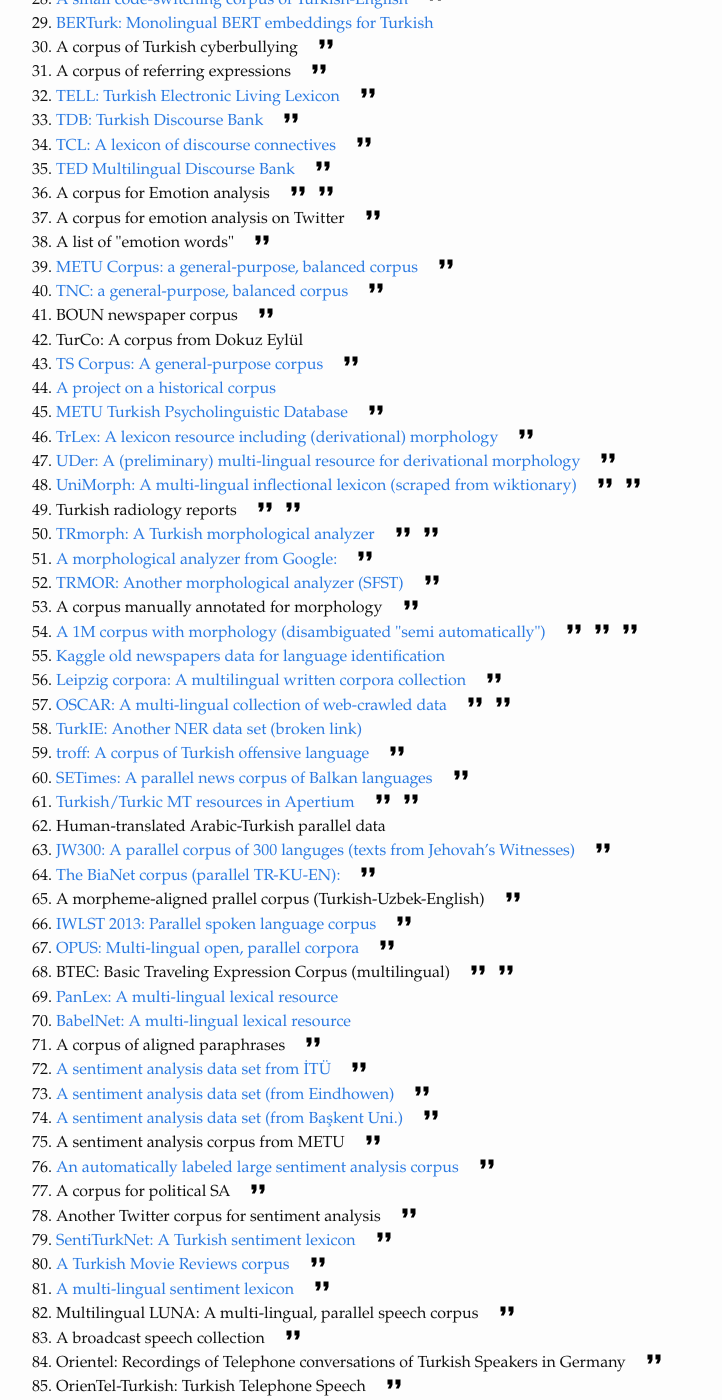
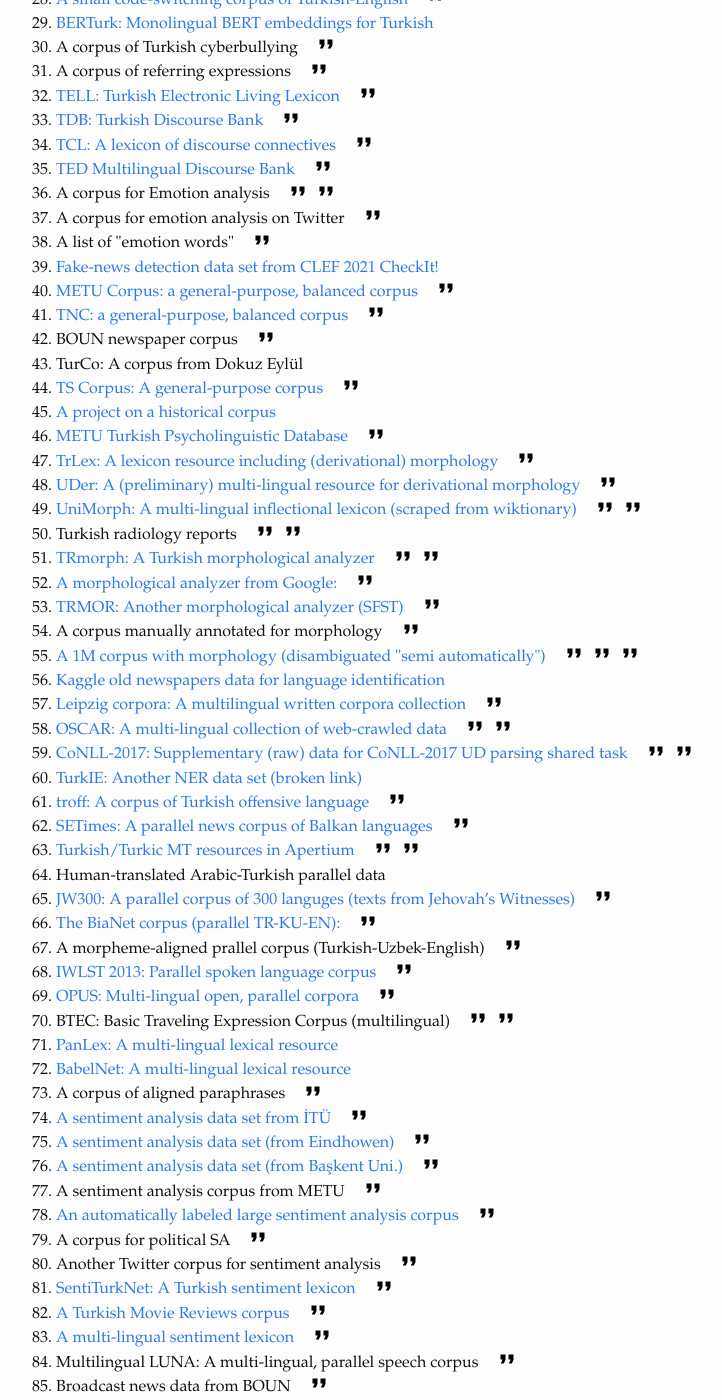
Before and after one commit to TurkishNLP/list, a Jekyll site: the page built from index.md, in a window 1280 px wide and 1400 px high, scrolled down 872 px. Shown: the whole window, without its empty margins (244-966 px from the left). Built offline with Jekyll 4.4.1, drawn with Linux system fonts in a browser that asks for light colours; some of the changed text lies outside the part shown.

Commit message:
More resources.

```diff
--- a/_data/resources.yml
+++ b/_data/resources.yml
@@ -749,3 +749,27 @@
   citations: [stepanov2014]
   available: "for research purposes upon signing Data Sharing Agreement with University of Trento"
   notes: I wasn't able to find a way to request the corpus on the web, asking the authors may be the only option -cc 2021-03-11
+- dsc: Fake-news detection data set from CLEF 2021 CheckIt!
+  category: corpus
+  subcat: fakenews
+  license: unclear
+  link: https://gitlab.com/checkthat_lab/clef2021-checkthat-lab/-/tree/master/task1/data/subtask-1a--turkish
+- name: CoNLL-2017
+  dsc: Supplementary (raw) data for CoNLL-2017 UD parsing shared task
+  link: http://hdl.handle.net/11234/1-1989
+  category: corpus
+  subcat: multi-lingual
+  license: CC-NC-SA
+  citations: [zeman2017,ginter2017]
+- dsc: Broadcast news data from BOUN
+  category: corpus
+  subcat: speech
+  citations: [arisoy2009bn]
+  license: unclear
+  available: false
+- dsc: Data containing audio from movies and read-speech
+  category: corpus
+  subcat: speech
+  citations: [polat2020]
+  license: unclear
+  available: false
```
